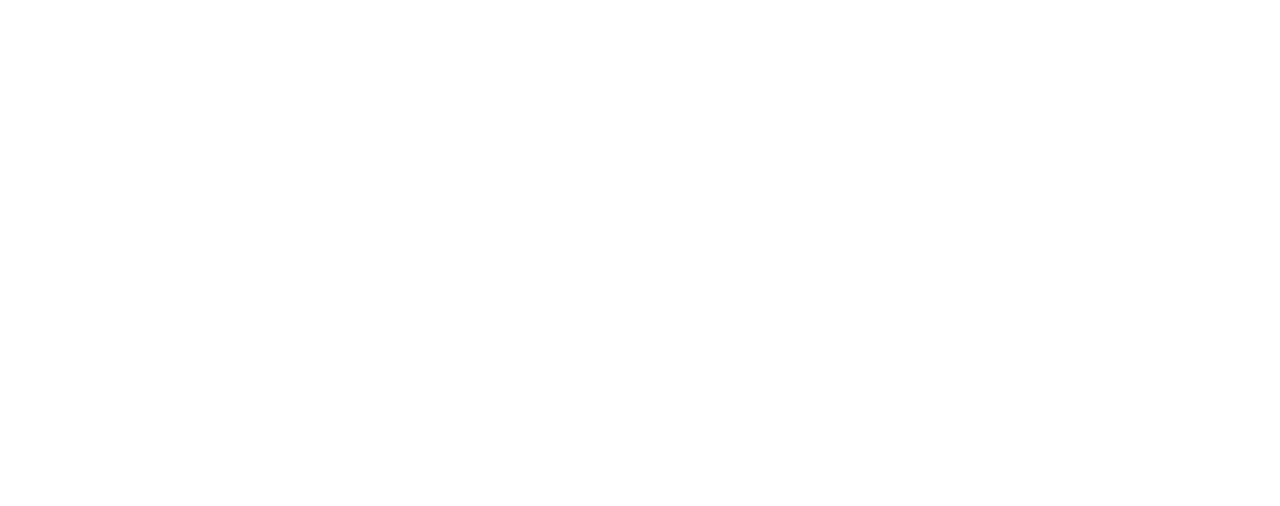
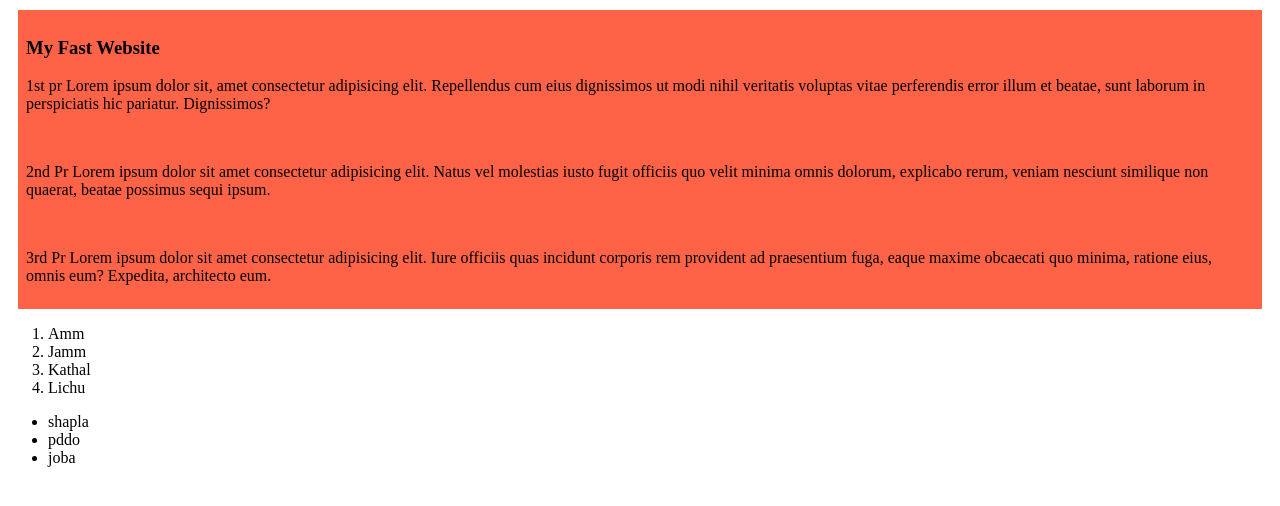
Before and after one commit to Siamsarowar007/My-Shelly-Coop-Repo, a plain HTML site: page index.html in a window 1280 px wide. Drawn offline with Linux system fonts and the light colour scheme.

Commit message:
My fast blogs

```diff
--- a/index.html
+++ b/index.html
@@ -4,8 +4,35 @@
     <meta charset="UTF-8">
     <meta name="viewport" content="width=device-width, initial-scale=1.0">
     <title>Sheldon Cooper</title>
+    <link rel="stylesheet" href="style/Blog.css">
 </head>
 <body>
+    <div>
+        <h3 class="s">My Fast Website</h3>
+        <p>
+          1st pr  Lorem ipsum dolor sit, amet consectetur adipisicing elit. Repellendus cum eius dignissimos ut modi nihil veritatis voluptas vitae perferendis error illum et beatae, sunt laborum in perspiciatis hic pariatur. Dignissimos?
+        </p>
+        <br>
+        <p>
+           2nd Pr Lorem ipsum dolor sit amet consectetur adipisicing elit. Natus vel molestias iusto fugit officiis quo velit minima omnis dolorum, explicabo rerum, veniam nesciunt similique non quaerat, beatae possimus sequi ipsum.
+        </p>
+        <br>
+        <p>
+         3rd Pr  Lorem ipsum dolor sit amet consectetur adipisicing elit. Iure officiis quas incidunt corporis rem provident ad praesentium fuga, eaque maxime obcaecati quo minima, ratione eius, omnis eum? Expedita, architecto eum.
+        </p>
+    </div>
+    <ol>
+        <li>Amm</li>
+        <li>Jamm</li>
+        <li>Kathal</li>
+        <li>Lichu</li>
+    </ol>
+    <ul>
+        <li>shapla</li>
+        <li>pddo</li>
+        <li>joba</li>
+    </ul>
+
 
 </body>
 </html>
--- /dev/null
+++ b/style/Blog.css
@@ -0,0 +1,10 @@
+div{
+    background-color: tomato;
+  margin: 10px ;
+  padding: 8px;
+
+
+
+
+}
+.class
```
